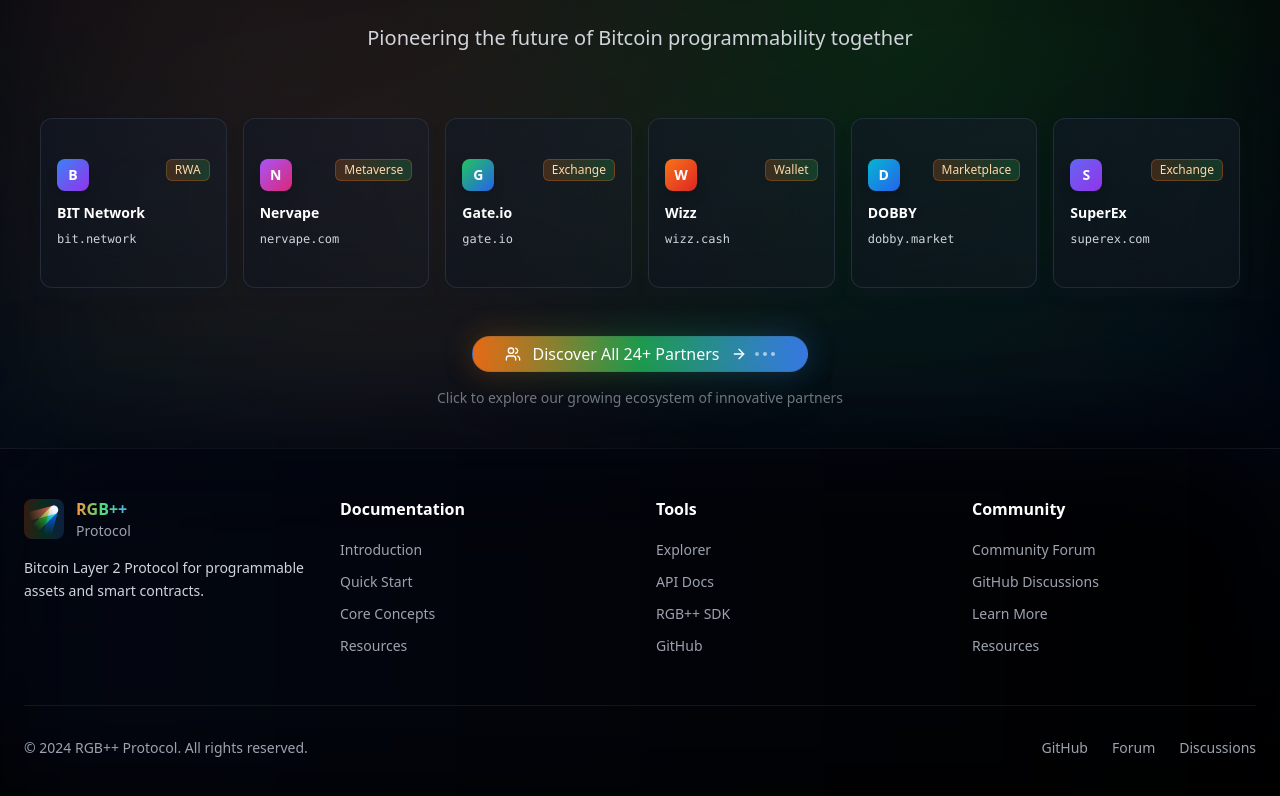
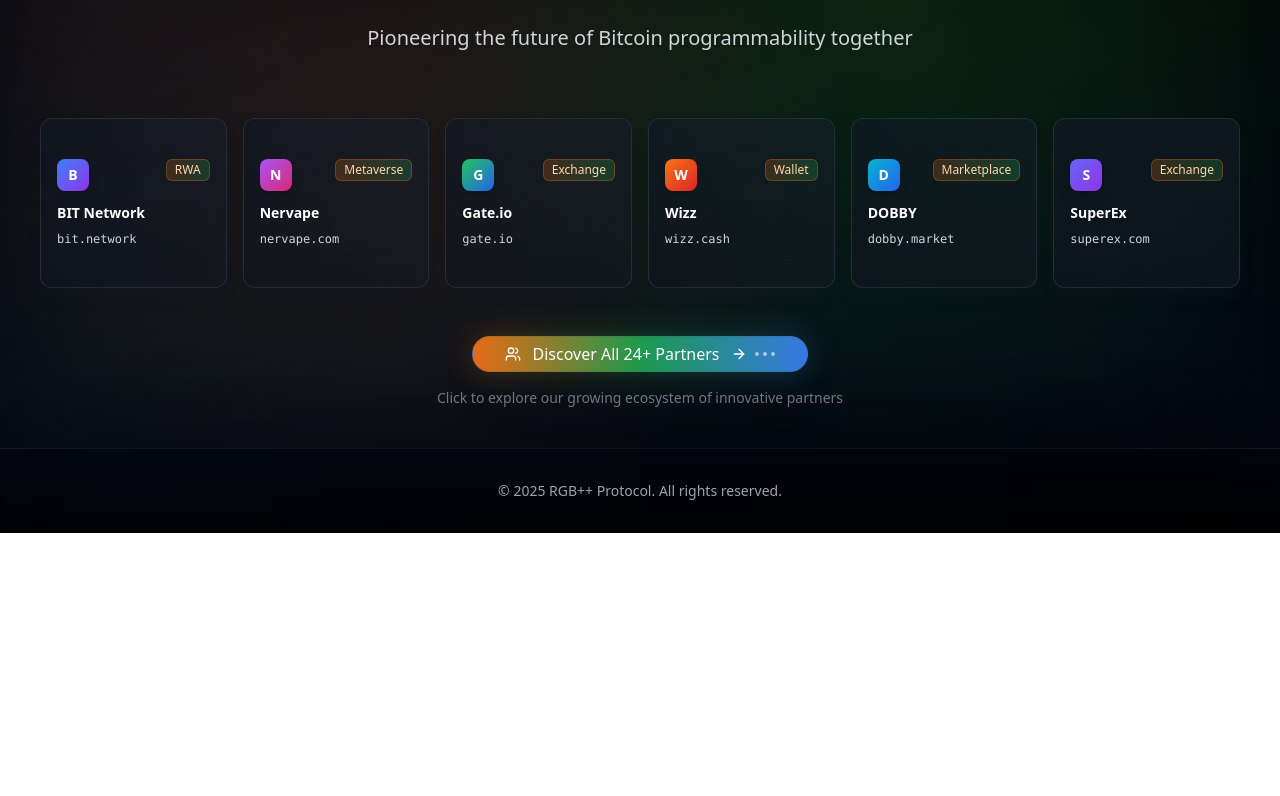
Before and after one commit to RGBPlusPlus/rgbpp-website, a Next.js app: page / in a window 1280 px wide. Shown: the part 3037-3833 px from the top of the page. After the commit the page ends 3570 px from the top, so only its background shows below. Built offline with nearby package versions, Linux system fonts and the light colour scheme.

Commit message:
refactor: simplify footer components

```diff
--- a/components/doc-layout.tsx
+++ b/components/doc-layout.tsx
@@ -6,7 +6,6 @@
 import { cn } from "@/lib/utils"
 import { Network, Book, Zap, Cpu, FileText, Code, Layers, ArrowLeft, Lock, Shield, Server, Hash, Database, Link as LinkIcon, Menu, X, ChevronDown, ChevronRight } from "lucide-react"
 import Header from "./header"
-import Footer from "./footer"
 
 interface DocLayoutProps {
   children: ReactNode
@@ -176,7 +175,6 @@
           </div>
         </main>
       </div>
-      <Footer />
     </div>
   )
 }
--- a/components/footer.tsx
+++ b/components/footer.tsx
@@ -1,69 +1,11 @@
-import Link from "next/link"
-import LogoIcon from "@/components/ui/logoIcon"
-
-
 export default function Footer() {
   return (
     <footer className="border-t border-gray-700/50 bg-gradient-to-b from-gray-950 to-black relative">
       <div className="absolute inset-0 bg-gradient-to-r from-orange-500/2 via-green-500/2 to-blue-500/2 blur-3xl"></div>
-      <div className="container mx-auto px-6 py-12 relative">
-        <div className="grid grid-cols-1 md:grid-cols-4 gap-8">
-          <div>
-            <div className="flex items-center space-x-3 mb-4 group">
-              <div className="p-1 rounded-lg bg-gradient-to-r from-orange-500/20 via-green-500/20 to-blue-500/20 group-hover:from-orange-500/30 group-hover:via-green-500/30 group-hover:to-blue-500/30 transition-all duration-300">
-                <LogoIcon className="w-8 h-8" />
-              </div>
-              <div>
-                <div className="bg-gradient-to-r from-orange-400 via-green-400 to-blue-400 bg-clip-text text-transparent font-bold">RGB++</div>
-                <div className="text-gray-400 text-sm">Protocol</div>
-              </div>
-            </div>
-            <p className="text-gray-300 text-sm leading-relaxed">
-              Bitcoin Layer 2 Protocol for programmable assets and smart contracts.
-            </p>
-          </div>
-
-          <div>
-            <h3 className="text-white font-semibold mb-4">Documentation</h3>
-            <ul className="space-y-2">
-              <li><Link href="/docs/introduction" className="text-gray-400 hover:text-orange-400 text-sm transition-colors">Introduction</Link></li>
-              <li><Link href="/docs/quickstart" className="text-gray-400 hover:text-orange-400 text-sm transition-colors">Quick Start</Link></li>
-              <li><Link href="/docs/concepts" className="text-gray-400 hover:text-orange-400 text-sm transition-colors">Core Concepts</Link></li>
-              <li><Link href="/docs/resources" className="text-gray-400 hover:text-orange-400 text-sm transition-colors">Resources</Link></li>
-            </ul>
-          </div>
-
-          <div>
-            <h3 className="text-white font-semibold mb-4">Tools</h3>
-            <ul className="space-y-2">
-              <li><a href="https://explorer.rgbpp.io" className="text-gray-400 hover:text-green-400 text-sm transition-colors">Explorer</a></li>
-              <li><Link href="/docs/btc-assets-api" className="text-gray-400 hover:text-green-400 text-sm transition-colors">API Docs</Link></li>
-              <li><Link href="/docs/rgbpp-sdk" className="text-gray-400 hover:text-green-400 text-sm transition-colors">RGB++ SDK</Link></li>
-              <li><a href="https://github.com/RGBPlusPlus/rgbpp" className="text-gray-400 hover:text-green-400 text-sm transition-colors">GitHub</a></li>
-            </ul>
-          </div>
-
-          <div>
-            <h3 className="text-white font-semibold mb-4">Community</h3>
-            <ul className="space-y-2">
-              <li><a href="https://talk.nervos.org/t/rgb-protocol-light-paper/7733" className="text-gray-400 hover:text-blue-400 text-sm transition-colors">Community Forum</a></li>
-              <li><a href="https://github.com/RGBPlusPlus/rgbpp/discussions" className="text-gray-400 hover:text-blue-400 text-sm transition-colors">GitHub Discussions</a></li>
-              <li><a href="https://talk.nervos.org/t/rgb-rgb-ckb/7791/1" className="text-gray-400 hover:text-blue-400 text-sm transition-colors">Learn More</a></li>
-              <li><Link href="/docs/resources" className="text-gray-400 hover:text-blue-400 text-sm transition-colors">Resources</Link></li>
-            </ul>
-          </div>
-        </div>
-
-        <div className="border-t border-gray-700/30 mt-12 pt-8">
-          <div className="flex flex-col md:flex-row justify-between items-center">
-            <div className="text-gray-400 text-sm">
-              © 2024 RGB++ Protocol. All rights reserved.
-            </div>
-            <div className="flex space-x-6 text-sm mt-4 md:mt-0">
-              <a href="https://github.com/RGBPlusPlus/rgbpp" className="text-gray-400 hover:text-orange-400 transition-colors">GitHub</a>
-              <a href="https://talk.nervos.org/t/rgb-protocol-light-paper/7733" className="text-gray-400 hover:text-green-400 transition-colors">Forum</a>
-              <a href="https://github.com/RGBPlusPlus/rgbpp/discussions" className="text-gray-400 hover:text-blue-400 transition-colors">Discussions</a>
-            </div>
+      <div className="container mx-auto px-6 py-8 relative">
+        <div className="flex justify-center items-center">
+          <div className="text-gray-400 text-sm">
+            © {new Date().getFullYear()} RGB++ Protocol. All rights reserved.
           </div>
         </div>
       </div>
```
